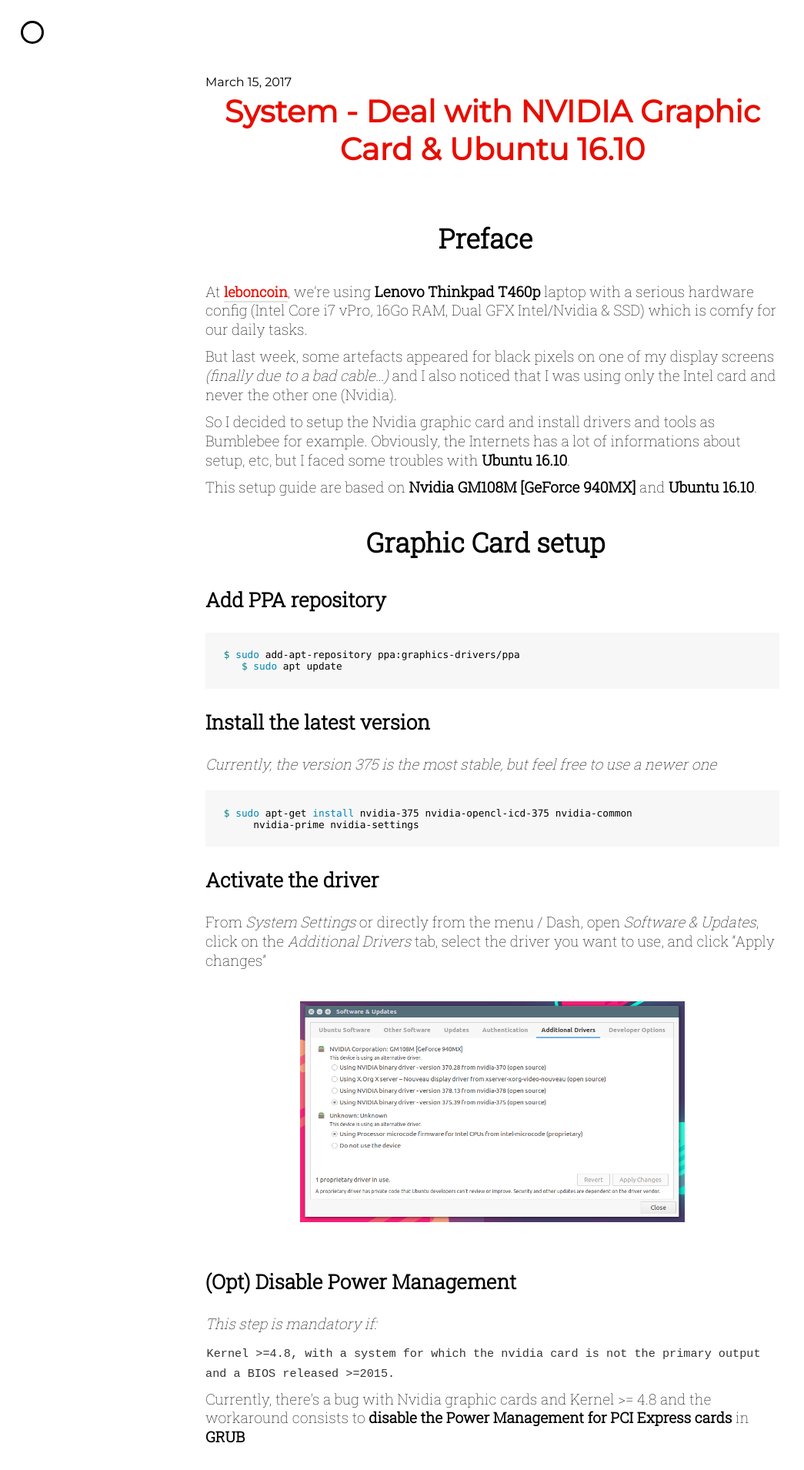
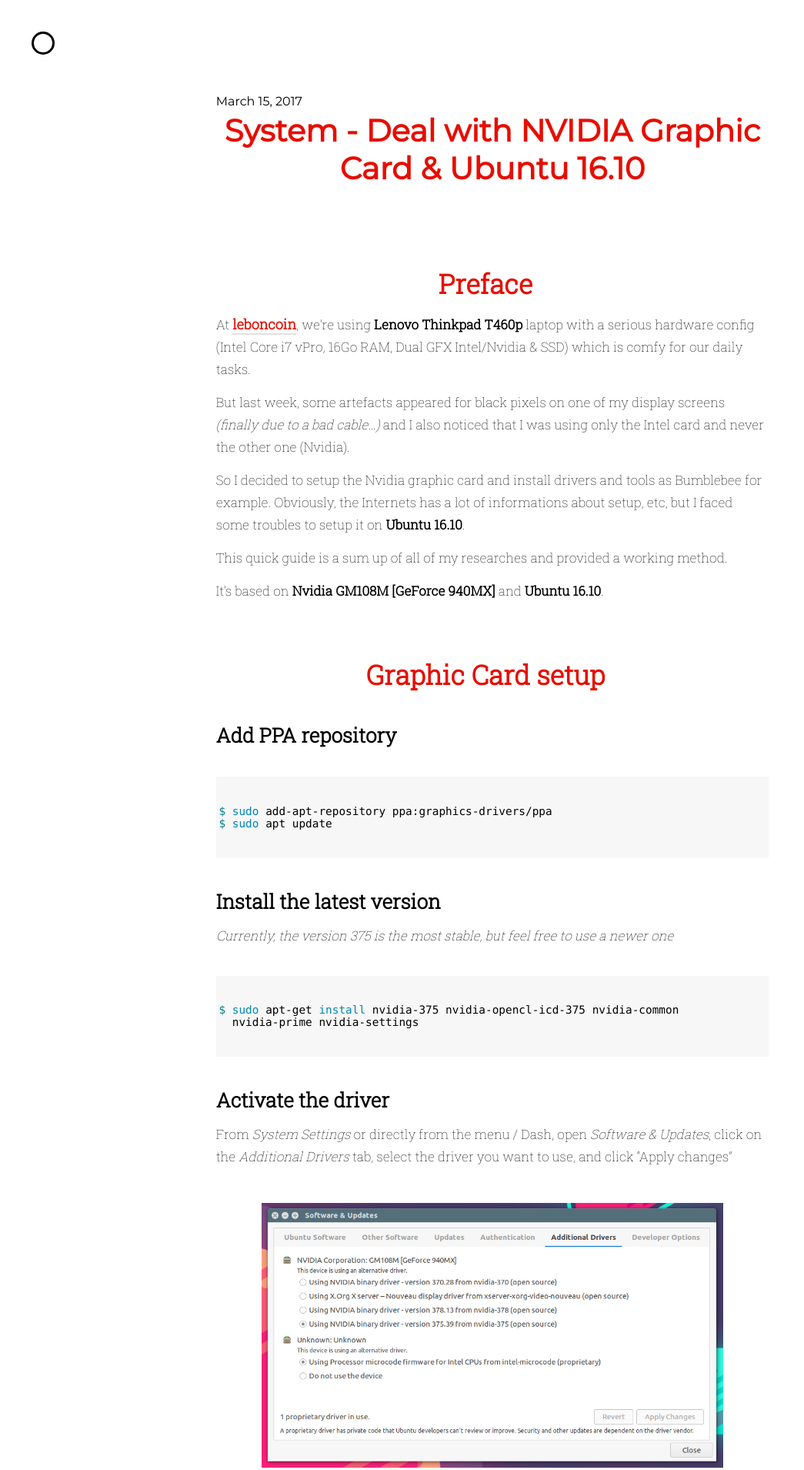
Before and after one commit to gchenuet/gchenuet.github.io, a Jekyll site: the page built from _posts/2017-03-15-Deal-with-nvidia-graphic-cards-and-ubuntu-16-10.markdown, in a window 1280 px wide. Shown: the top 1910 px of the page at 77% size, without its empty margins (0-1045 px from the left). Built offline with Jekyll 4.4.1, drawn with Linux system fonts in a browser that asks for light colours; nearby versions of some CDN libraries; some of the changed text lies outside the part shown.

Commit message:
Theme tunning + post modification

````diff
--- a/_posts/2017-03-15-Deal-with-nvidia-graphic-cards-and-ubuntu-16-10.markdown
+++ b/_posts/2017-03-15-Deal-with-nvidia-graphic-cards-and-ubuntu-16-10.markdown
@@ -13,9 +13,11 @@
 But last week, some artefacts appeared for black pixels on one of my display screens *(finally due to a bad cable...)* and I also noticed that I was using only the Intel card and never the other one (Nvidia).
 
 So I decided to setup the Nvidia graphic card and install drivers and tools as Bumblebee for example.
-Obviously, the Internets has a lot of informations about setup, etc, but I faced some troubles with **Ubuntu 16.10**.
+Obviously, the Internets has a lot of informations about setup, etc, but I faced some troubles to setup it on **Ubuntu 16.10**.
 
-This setup guide are based on **Nvidia GM108M [GeForce 940MX]** and **Ubuntu 16.10**.
+This quick guide is a sum up of all of my researches and provided a working method.
+
+It's based on **Nvidia GM108M [GeForce 940MX]** and **Ubuntu 16.10**.
 
 # Graphic Card setup
 
@@ -23,7 +25,7 @@
 
 ```bash
 $ sudo add-apt-repository ppa:graphics-drivers/ppa
-   $ sudo apt update
+$ sudo apt update
 ```
 
 #### Install the latest version
@@ -32,7 +34,7 @@
 
 ```bash
 $ sudo apt-get install nvidia-375 nvidia-opencl-icd-375 nvidia-common
-     nvidia-prime nvidia-settings
+  nvidia-prime nvidia-settings
 ```
 
 #### Activate the driver
@@ -40,7 +42,7 @@
 From *System Settings* or directly from the menu / Dash, open *Software & Updates*, click on the *Additional Drivers* tab, select the driver you want to use, and click "Apply changes"
 
 <div style="text-align:center">
-    <img src="https://raw.githubusercontent.com/gchenuet/gchenuet.github.io/master/images/2017-03-15-Deal-with-nvidia-graphic-cards-and-ubuntu-16-10/software-updates.png" width="500">
+    <img src="https://raw.githubusercontent.com/gchenuet/gchenuet.github.io/master/images/2017-03-15-Deal-with-nvidia-graphic-cards-and-ubuntu-16-10/software-updates.png" width="600">
 </div>
 
 #### (Opt) Disable Power Management
@@ -58,21 +60,21 @@
 ``` bash
 [...]
 
-   GRUB_DEFAULT=0
-   GRUB_HIDDEN_TIMEOUT=0
-   GRUB_HIDDEN_TIMEOUT_QUIET=true
-   GRUB_TIMEOUT=10
-   GRUB_DISTRIBUTOR=`lsb_release -i -s 2> /dev/null || echo Debian`
-   GRUB_CMDLINE_LINUX_DEFAULT="quiet splash pcie_port_pm=off"
-   GRUB_CMDLINE_LINUX=""
+GRUB_DEFAULT=0
+GRUB_HIDDEN_TIMEOUT=0
+GRUB_HIDDEN_TIMEOUT_QUIET=true
+GRUB_TIMEOUT=10
+GRUB_DISTRIBUTOR=`lsb_release -i -s 2> /dev/null || echo Debian`
+GRUB_CMDLINE_LINUX_DEFAULT="quiet splash pcie_port_pm=off"
+GRUB_CMDLINE_LINUX=""
 
-   [...]
+[...]
 ```
 
 #### Update GRUB
 
 ```bash
-sudo update-grub
+$ sudo update-grub
 ```
 
 If interested, issues are opened for [Nvidia](https://devtalk.nvidia.com/default/topic/971733/linux/-370-28-with-kernel-4-8-on-gt-2015-machines-driver-claims-card-not-supported-if-nvidia-is-not-primary-card/) and [Bumblebee](https://github.com/Bumblebee-Project/Bumblebee/issues/810)
@@ -85,21 +87,21 @@
 
 - **dmesg**
 
-```bash
-dmesg | egrep -ni "bbswitch|nvidia"
-```
+  ```bash
+  $ dmesg | egrep -ni "bbswitch|nvidia"
+  ```
 - **nvidia-setup**
 
-```bash
-nvidia-setup
-```
+  ```bash
+  $ nvidia-setup
+  ```
 And verify informations about your graphic card.
 
 - **glxinfo**
 
-```bash
-glxinfo|egrep "OpenGL vendor|OpenGL renderer"
-```
+  ```bash
+  $ glxinfo|egrep "OpenGL vendor|OpenGL renderer"
+  ```
 
 # Power Saving
 
@@ -107,14 +109,14 @@
 
 To avoid black screen login, set the intel card as default:
 ``` bash
-sudo prime-select intel
+$ sudo prime-select intel
 ```
 
 #### Install Bumblebee
 Bumblebee is available in Ubuntu default repository
 
 ```bash
-sudo apt install bumblebee
+$ sudo apt install bumblebee
 ```
 
 ####  Blacklist your driver
@@ -136,15 +138,15 @@
 - In `bumblebeed` marker
 ```bash
 [bumblebeed]
-     Driver=nvidia
+Driver=nvidia
 ```
 
 - In `driver-nvidia` marker
 ```bash
 [driver-nvidia]
-     KernelDriver=nvidia-375
-     LibraryPath=/usr/lib/nvidia-375:/usr/lib32/nvidia-375
-     XorgModulePath=/usr/lib/nvidia-375/xorg,/usr/lib/xorg/modules
+KernelDriver=nvidia-375
+LibraryPath=/usr/lib/nvidia-375:/usr/lib32/nvidia-375
+XorgModulePath=/usr/lib/nvidia-375/xorg,/usr/lib/xorg/modules
 ```
 
 > Note: Same as above, if you install a newer drivers, don't forget to update paths with the correct version number`
@@ -153,12 +155,12 @@
 
 - Find the bus ID for the Nvidia graphic card
 ```bash
-lspci | egrep 'VGA|3D'
+$ lspci | egrep 'VGA|3D'
 ```
 
 - Uncomment and modify the `busID` parameter in `/etc/bumblebee/xorg.conf.nvidia`
 ```bash
-    BusID "PCI:02:00.0"
+BusID "PCI:02:00.0"
 ```
 
 #### Reboot
@@ -169,3 +171,8 @@
 ```bash
 $ cat /proc/acpi/bbswitch
 ```
+
+To launch an application with Nvidia:
+```bash
+optirun <application>
+```
--- a/_sass/_syntax_highlighting.scss
+++ b/_sass/_syntax_highlighting.scss
@@ -7,7 +7,7 @@
   border-radius: 10px;
   font-family:  $code-font;
   padding: $base-spacing $base-spacing/10;
-  margin: $base-spacing;
+  margin: $base-spacing $base-spacing $base-spacing 0;
   @media(max-width: $break-small) {
       font-size: 10px;
   }
@@ -81,3 +81,5 @@
 
 .highlight .lineno { color: #ccc; display:inline-block; padding: 0 5px; border-right:1px solid #ccc; }
 .highlight pre code { display: block; white-space: pre; overflow-x: auto; word-wrap: normal; }
+
+.highlighter-rouge { margin-top: 1em; }
--- a/_sass/_typography.scss
+++ b/_sass/_typography.scss
@@ -14,13 +14,13 @@
     }
     h1 {
         text-align: center;
-        margin: 1em 0;
+        margin: 2em 0 0 0;
     }
     h2, h3, h4, h5, h6, dl {
-        margin: 1em 0;
+        margin: 1.5em 0 0 0;
     }
     code {
-        font-size: $base-font-size;
+        font-size: .9em;
     }
     .post-title {
         margin-top: 0.1em;
@@ -31,6 +31,7 @@
     }
     h1 {
         font-size: 35px;
+	color: #e60e00;
     }
     h2 {
         font-size: 32px;
@@ -48,7 +49,7 @@
         font-size: 20px;
     }
     p {
-        font-size: 19px;
+        font-size: 17px;
         margin: $base-spacing/3 0;
         font-weight: lighter;
     }
@@ -121,12 +122,12 @@
         list-style-type: decimal;
     }
     li {
-      font-size: 19px;
+      font-size: 17px;
       font-weight: lighter;
       margin: 0.8em 0em 0.8em 0.5em;
     }
     li p {
-        font-size: 19px;
+        font-size: 17px;
     }
 
 }
--- a/_sass/_vars.scss
+++ b/_sass/_vars.scss
@@ -4,9 +4,9 @@
 $code-font: 'Menlo', 'Roboto Mono', 'Roboto';
 
 // Spacing and Sizes
-$base-font-size: 0.8em;
-$base-line-height: 1.3;
-$base-spacing: $base-line-height * 1.3em;
+$base-font-size: 0.6em;
+$base-line-height: 1.7;
+$base-spacing: $base-line-height * 1.5em;
 $small-spacing: $base-spacing / 2;
 $max-width: 800px;
 
````
